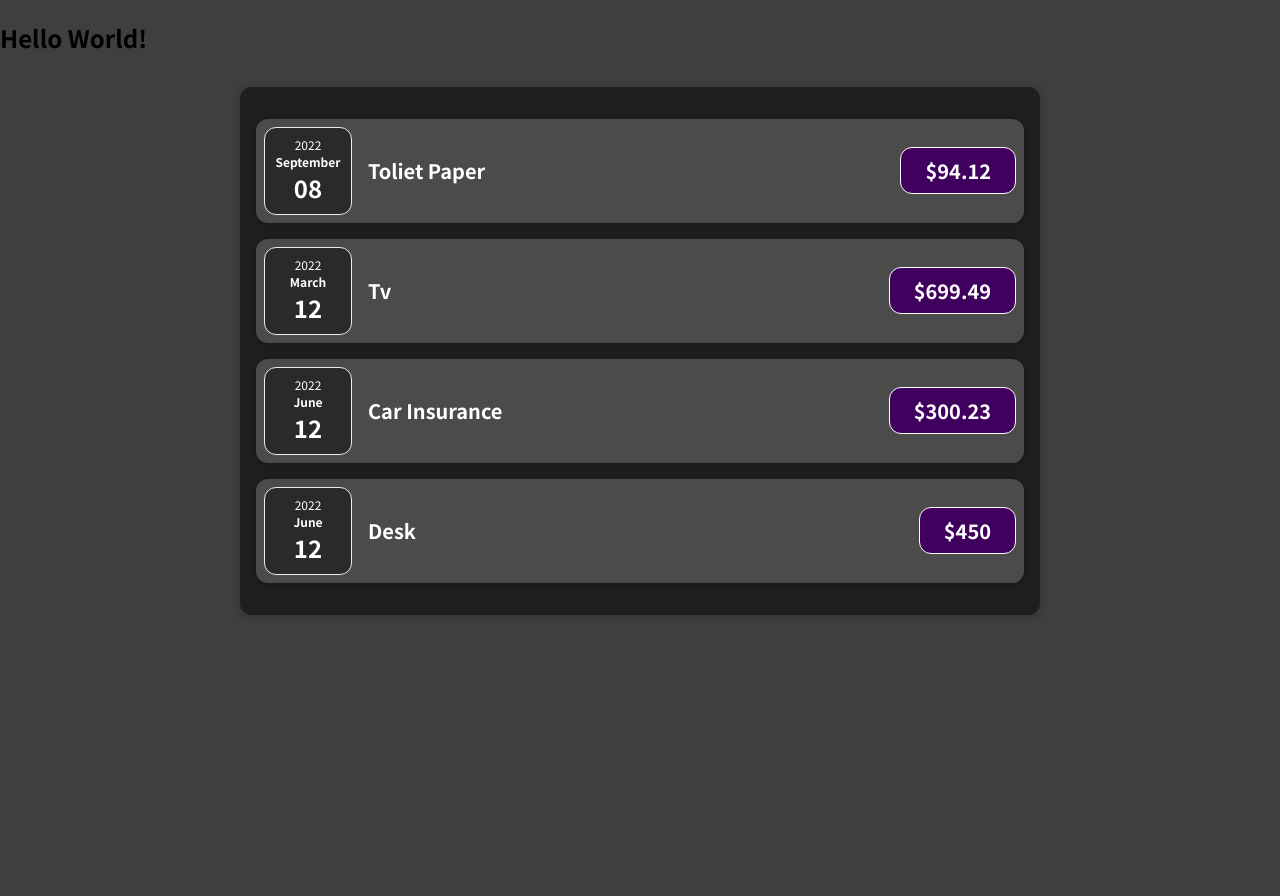
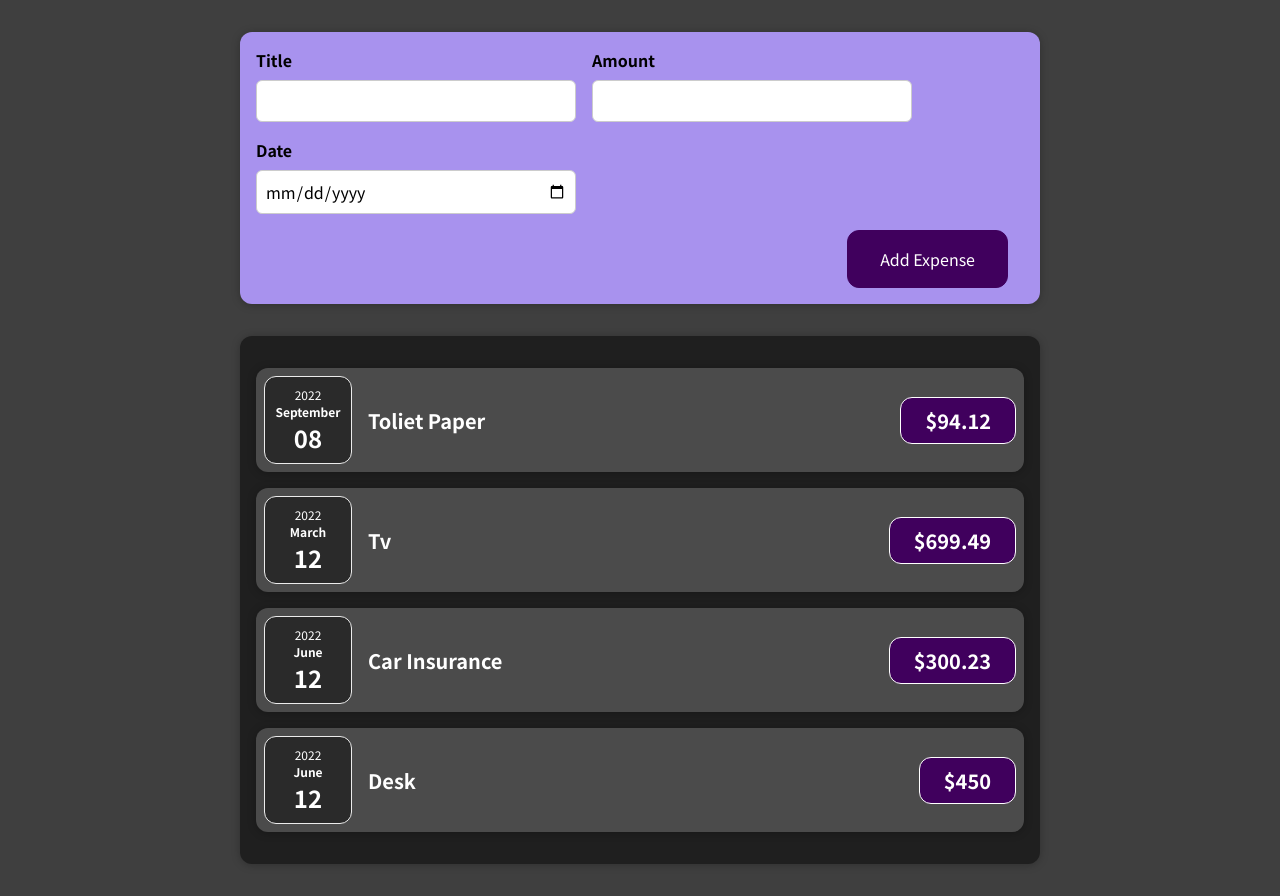
Before and after one commit to zperez0/expense-tracker, a React (Create React App) app: page / in a window 1280 px wide. Before the commit the page ends 800 px from the top, so only its background shows below. Built offline with nearby package versions, Linux system fonts and the light colour scheme.

Commit message:
add NewExpense import

```diff
--- a/src/App.js
+++ b/src/App.js
@@ -1,4 +1,6 @@
+import React from "react";
 import Expenses from "./components/Expenses/Expenses";
+import NewExpense from "./components/NewExpense/NewExpense";
 
 const App = () => {
   const expenses = [
@@ -30,7 +32,7 @@ const App = () => {
 
   return (
     <div>
-      <h2>Hello World!</h2>
+      <NewExpense />
       <Expenses items={expenses} />
     </div>
   );
```
